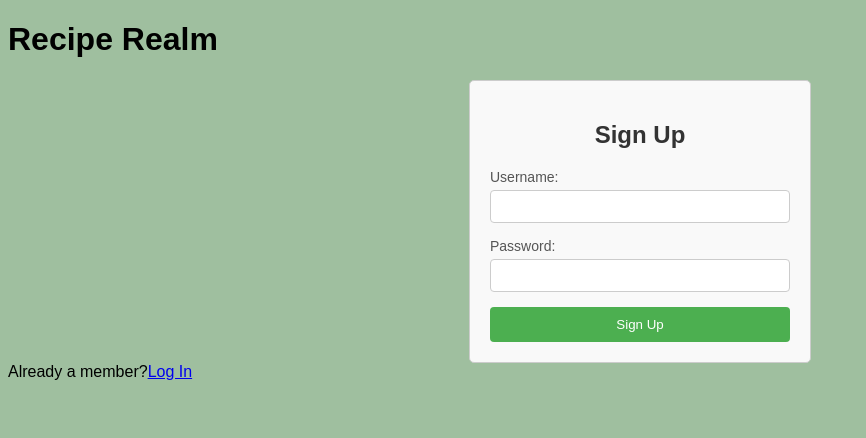
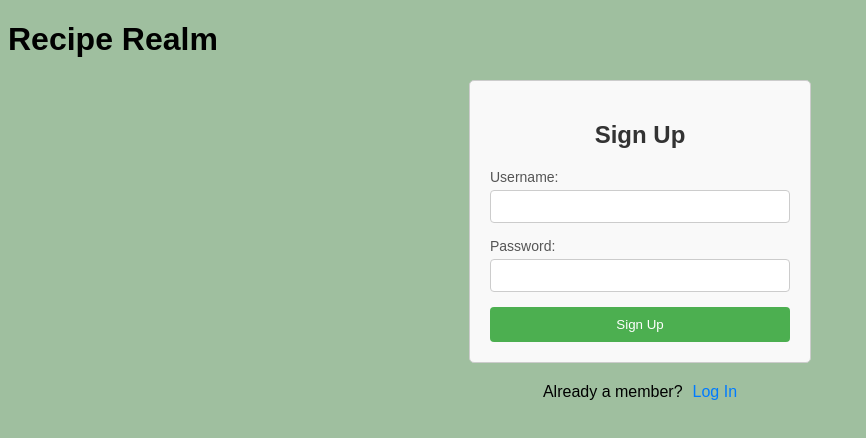
Before and after one commit to PedroA54/Recipe-Realm, a React (Create React App) app in the folder client/: page /signup in a window 1280 px wide. Shown: the top 438 px of the page, without its empty margins (0-866 px from the left). Built offline with nearby package versions, Linux system fonts and the light colour scheme; no server answers.

Commit message:
adds styling in entrypage

```diff
--- a/client/src/pages/EntryPage.jsx
+++ b/client/src/pages/EntryPage.jsx
@@ -14,10 +14,13 @@ function EntryPage({ onLogin, user, setUser}) {
                 <Login onLogin={onLogin} user={user} setUser={setUser}/>
             </section>
 
+
+            <div className="log-in-link">
             <span>Not a member yet?</span>
             <NavLink to="/signup">
                 Sign Up
             </NavLink>
+            </div>
         </>
     );
 }
--- a/client/src/pages/SignUpPage.jsx
+++ b/client/src/pages/SignUpPage.jsx
@@ -11,10 +11,10 @@ function SignUpPage({ onLogin, user, setUser}) {
                 <SignUp onLogin={onLogin} user={user} setUser={setUser} />
             </section>
 
-            <span>Already a member?</span>
-            <NavLink to="/">
-                Log In
-            </NavLink>
+            <div className="signup-link">
+			<span>Already a member?</span>
+			<NavLink to="/">Log In</NavLink>
+		    </div>
         </>
 
 
--- a/client/src/style.css
+++ b/client/src/style.css
@@ -446,6 +446,25 @@ body {
     background-color: #45a049;
 }
 
+/* Log in */
+
+.log-in-link {
+    text-align: center;
+    padding: 20px;
+}
+
+.log-in-link span {
+    margin-right: 10px;
+}
+
+.log-in-link a {
+    color: #007bff;
+    text-decoration: none;
+}
+
+.log-in-link  a:hover {
+    text-decoration: underline;
+}
 
 
 /*---------*/
@@ -500,6 +519,28 @@ body {
 .signup-button:hover {
     background-color: #45a049;
 }
+
+
+/* sign up*/
+
+.signup-link {
+    text-align: center;
+    padding: 20px;
+}
+
+.signup-link span {
+    margin-right: 10px;
+}
+
+.signup-link a {
+    color: #007bff;
+    text-decoration: none;
+}
+
+.signup-link a:hover {
+    text-decoration: underline;
+}
+
 
 
 
@@ -562,10 +603,10 @@ body {
 
 .profile-label {
     font-size: 20px; /* Sets text size to 16px */
-
 }
 
 
+/* Footer */
 
 .footer {
     text-align: center;
```
